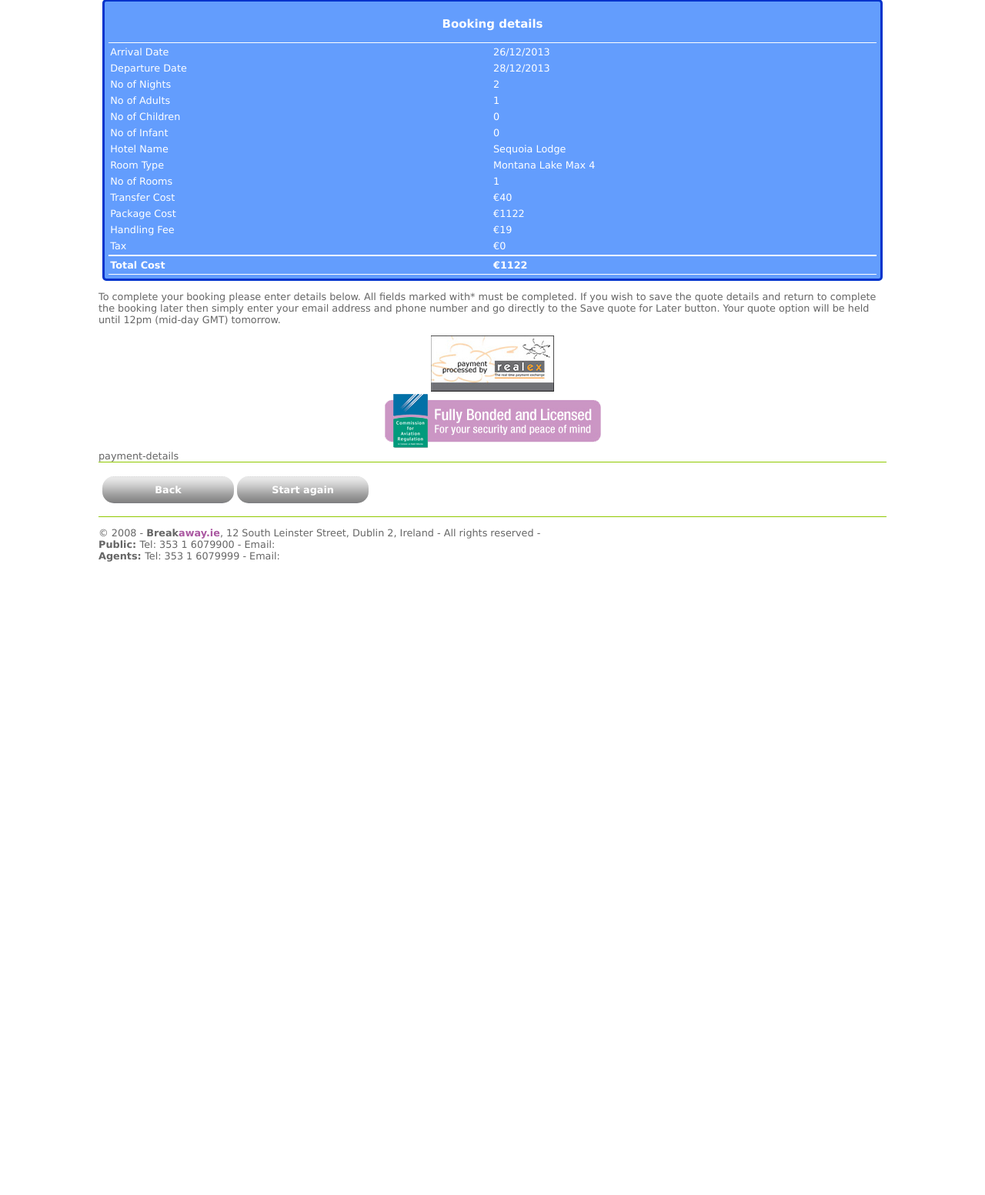
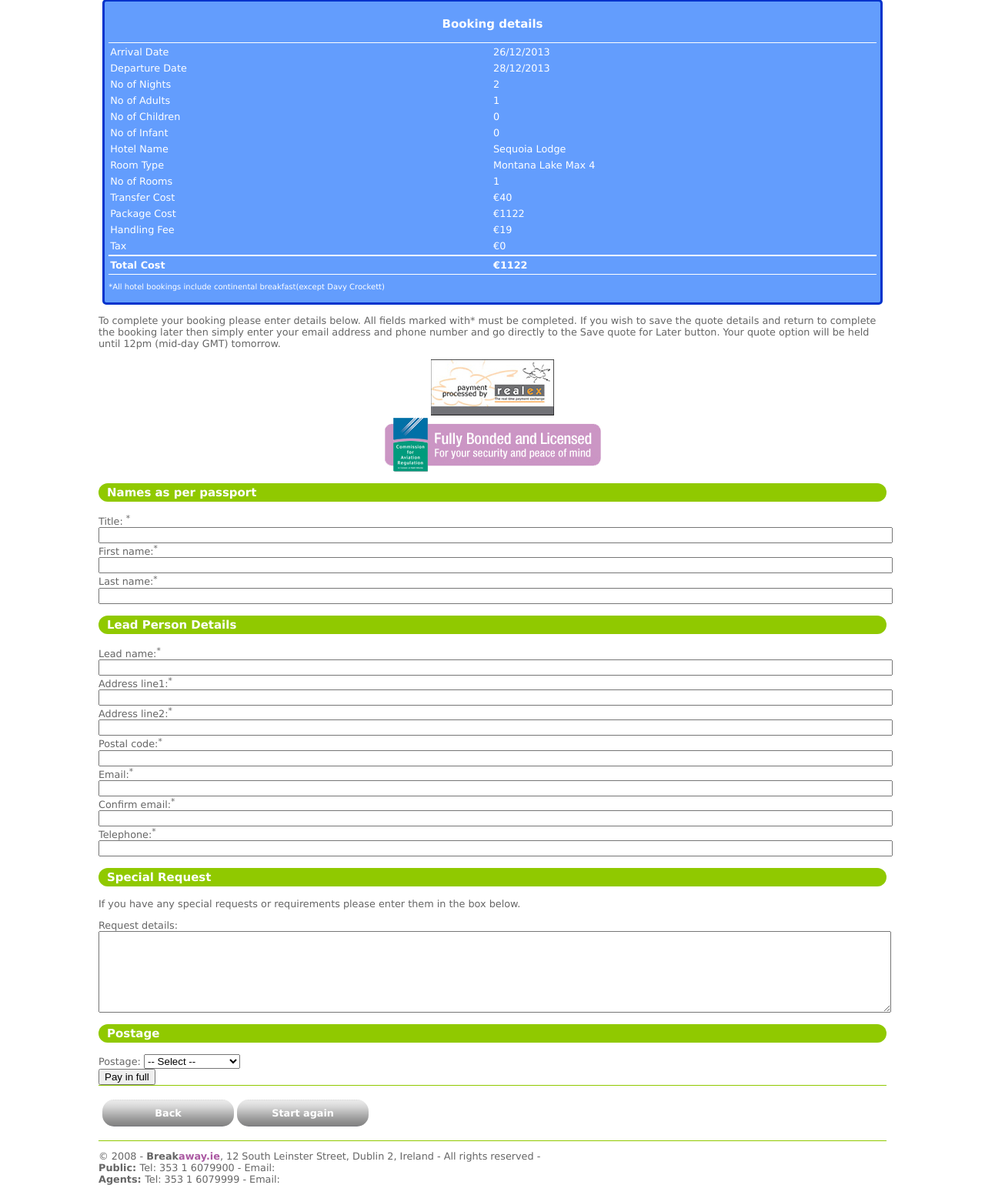
Before and after one commit to josefzacek/breakaway-booking-engine, a PHP site: page /booking-details.php in a window 1280 px wide. Shown: the part 145-1698 px from the top of the page at 77% size. Before the commit the page ends 875 px from the top, so only its background shows below. Run offline with PHP 8.4, Linux system fonts and the light colour scheme; some libraries are stand-ins or nearby versions.

Commit message:
payment details form structure done

```diff
--- a/booking-details.php
+++ b/booking-details.php
@@ -101,6 +101,7 @@
   		<td><b>&euro;1122</b></td>
   	</tr>
   </table>
+  <p class="small-text-10">*All hotel bookings include continental breakfast(except Davy Crockett)</p>
   </div> <!-- final-booking-details end -->
 
 
@@ -114,12 +115,80 @@ If you wish to save the quote details and return to complete the booking later t
 </div> <!-- img-holder end -->
 
 
+<form action="#" method="post">
 <div class="payment-details">
 
-payment-details
+<!-- names-->
+<h3>Names as per passport</h3>
+<label>Title: <span><sup>*</sup></span>
+<input type="text" name="title" required>
+</label>
+
+<label>First name:<span><sup>*</sup></span>
+<input type="text" name="first-name" required>
+</label>
+
+<label>Last name:<span><sup>*</sup></span>
+<input type="text" name="last-name" required>
+</label>
+
+<!--address-->
+<h3>Lead Person Details</h3>
+
+<label>Lead name:<span><sup>*</sup></span>
+<input type="text" name="lead-name" required>
+</label>
+
+<label>Address line1:<span><sup>*</sup></span>
+<input type="text" name="address1" required>
+</label>
+
+<label>Address line2:<span><sup>*</sup></span>
+<input type="text" name="address2" required>
+</label>
+
+<label>Postal code:<span><sup>*</sup></span>
+<input type="text" name="postal-code" required>
+</label>
+
+<label>Email:<span><sup>*</sup></span>
+<input type="text" name="email" required>
+</label>
+
+<label>Confirm email:<span><sup>*</sup></span>
+<input type="text" name="confirm-email" required>
+</label>
+
+<label>Telephone:<span><sup>*</sup></span>
+<input type="text" name="telephone" required>
+</label>
+
+
+<!-- special requests -->
+<h3>Special Request</h3>
+<p>If you have any special requests or requirements please enter them in the box below.</p>
+
+<label>Request details:
+<textarea name="request-details"></textarea>
+</label>
+
+<!-- postage -->
+<h3>Postage</h3>
+
+<label>Postage:
+	<select name="postage">
+		<option value="select">-- Select --</option>
+		<option value="standard">Standard Post &euro;2</option>
+		<option value="express">Express Post &euro;8</option>
+	</select>
+</label>
 </div> <!-- payment-details end -->
 
 
+
+
+<input type="submit" value="Pay in full" />
+</form>
 
 
 
--- a/css/booking-details.css
+++ b/css/booking-details.css
@@ -1,6 +1,7 @@
 @charset "utf-8";
 /* CSS Document */
 
+/* final booking details*/
 .final-booking-details {
 	background-color: #639DFD;
 	border: 3px solid #03C;
@@ -25,8 +26,28 @@
 }
 
 
+/* payment details */
+.payment-details h3{
+	padding: 3px 11px;
+-moz-border-radius: 20px;
+-webkit-border-radius: 20px;
+border-radius: 20px;
+background-color: #90C900;
+color: #FFF;
+}
+.payment-details label, .payment-details input {
+	display:block;
+	width:100%;
+}
+.payment-details textarea {
+	display:block;
+	width:100%;
+	height:100px;
+}
 
 
+
+/* images */
 .img-holder img {
 	display:block;
 	margin:3px auto;
```
